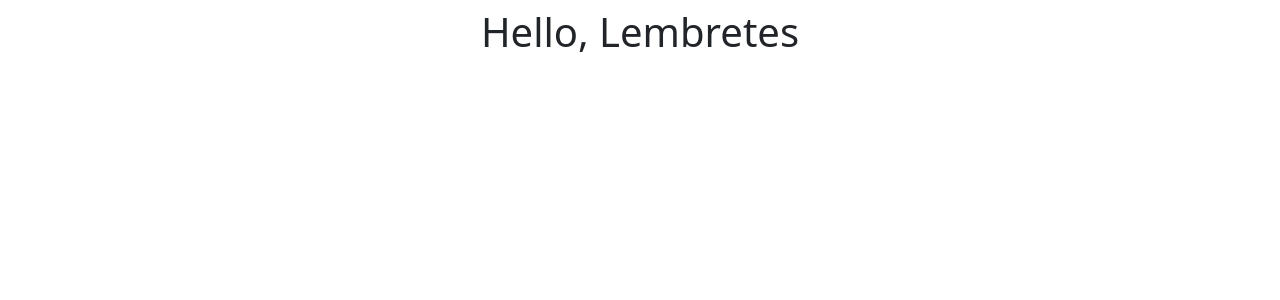
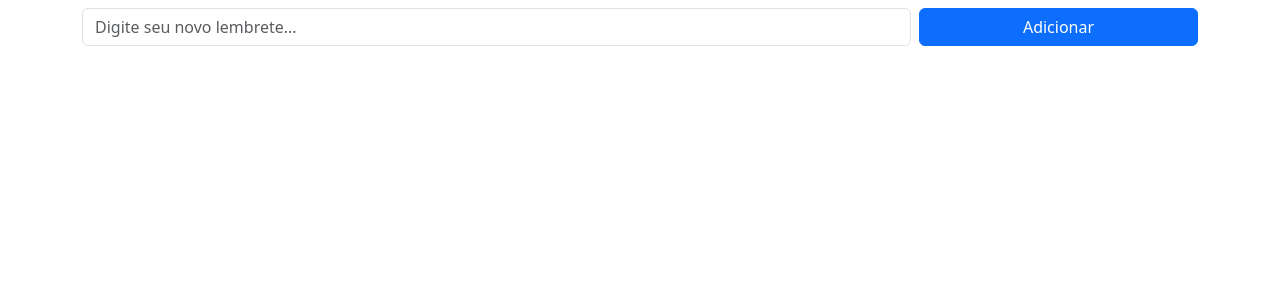
Before and after one commit to devenzonascimento/20252-fatec-ipi-pdm-projeto-p1, a React (Vite) app: page / in a window 1280 px wide. Shown: the top 300 px of the page. Built offline with nearby package versions, Linux system fonts and the light colour scheme.

Commit message:
feat(p1): cria componente de entrada

```diff
--- a/src/App.jsx
+++ b/src/App.jsx
@@ -1,10 +1,24 @@
+import React from "react";
+import LembreteEntrada from "./LembreteEntrada";
 
-function App() {
-  return (
-    <div className="container mt-2">
-          <h1 className="text-center">Hello, Lembretes</h1>
-        </div>
-  )
+class App extends React.Component {
+  state = {
+    lembretes: [],
+  };
+
+  aoAdicionar = (lembrete) => {
+    this.state.lembretes.push(lembrete)
+
+    this.setState({ lembretes: this.state.lembretes });
+  };
+
+  render() {
+    return (
+      <div className="container mt-2">
+        <LembreteEntrada aoAdicionar={this.aoAdicionar} />
+      </div>
+    );
+  }
 }
 
-export default App
+export default App;
--- /dev/null
+++ b/src/LembreteEntrada.jsx
@@ -0,0 +1,42 @@
+import React from "react";
+
+class LembreteEntrada extends React.Component {
+  state = {
+    tituloDoLembrete: "",
+  };
+
+  aoDigitar = (e) => {
+    this.setState({
+      tituloDoLembrete: e.target.value,
+    });
+  };
+
+  aoConfirmar = () => {
+    this.props.aoAdicionar(this.state.tituloDoLembrete);
+    this.setState({ tituloDoLembrete: "" });
+  };
+
+  render() {
+    return (
+      <div className="d-sm-flex d-block align-items-center">
+        <input
+          type="text"
+          className="form-control"
+          placeholder="Digite seu novo lembrete..."
+          value={this.state.tituloDoLembrete}
+          onChange={this.aoDigitar}
+        />
+
+        <button
+          type="button"
+          className="btn btn-primary col-12 mt-2 col-sm-3 ms-sm-2 mt-sm-0"
+          onClick={this.aoConfirmar}
+        >
+          Adicionar
+        </button>
+      </div>
+    );
+  }
+}
+
+export default LembreteEntrada;
```
